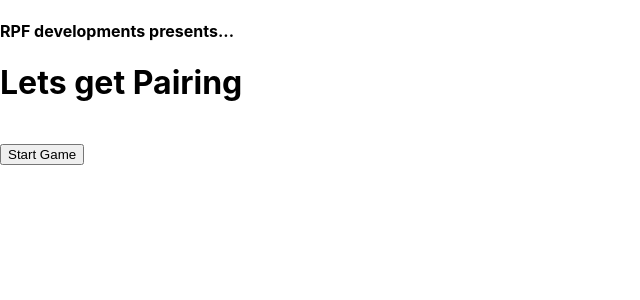
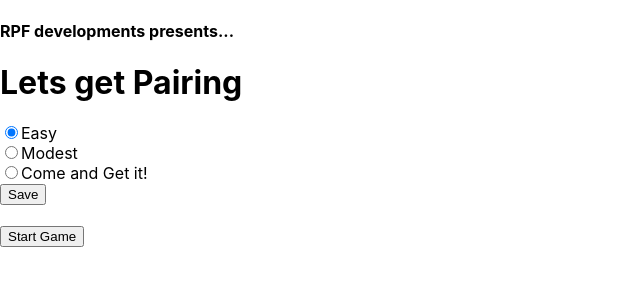
Before and after one commit to ross-ferreira/pairs_app, a React (Create React App) app: page / in a window 1280 px wide. Shown: the top 300 px of the page, without its empty margins (0-640 px from the left). Built offline with nearby package versions, Linux system fonts and the light colour scheme.

Commit message:
added programmic Nav with Timer and End Game Button

```diff
--- a/src/App.js
+++ b/src/App.js
@@ -1,6 +1,8 @@
 import React from 'react';
 import { HashRouter as Router, Route,Switch } from "react-router-dom";
+// import your history file
 
+// use Router instead of BrowserRouter
 
 import './App.css';
 
@@ -9,10 +11,11 @@ import ScorePage from './components/ScorePage';
 import Header from './components/Header';
 import HeaderHome from './components/HeaderHome';
 import WelcomePage from './components/WelcomePage';
+import history from "../src/history";
 
 const App = () => (
   <React.Fragment>
-  <Router>
+  <Router history={ history }>
     <Route exact path="/">
       <HeaderHome/>
       <WelcomePage/>
--- a/src/components/CardsNew/CardsNew.js
+++ b/src/components/CardsNew/CardsNew.js
@@ -1,6 +1,8 @@
 import React, { useState, Component, useEffect } from "react";
 
 import { Link } from 'react-router-dom';
+
+import { Redirect } from 'react-router-dom';
 
 import PairCard from '../PairCard';
 import CountDown from "../CountDown/";
@@ -10,24 +12,18 @@ const CardsNew = ({
     score,
     handleShuffle,
     handleCardClick,
+    handleScore,
 }) => {
 
     useEffect(() => {
         handleShuffle(shuffle());
     }, []);
 
-
     const shuffle = () => {
         let arrShuff = [...cards]
         arrShuff.sort(() => Math.random() - 0.5)
         return arrShuff
     };
-    // let sortedArray = [...originalArray].sort(compareFunction);
-
-    // const [cardClicked, setCardClicked] = useState(cards);
-    const [pairs, setPairs] = useState(cards);
-    // const [scoreinput, setScore] = useState(score);
-
 
     const clicker = (index) => {
         const newCards = [...cards];
@@ -59,7 +55,7 @@ const CardsNew = ({
         return cards;
     }
 
-    console.log("pairs",findPair());
+    console.log("pairs", findPair());
 
     const updateScore = () => {
         let arr2 = [];
@@ -71,26 +67,28 @@ const CardsNew = ({
 
         let tot = (arr2.length / 2)
         return tot;
+
     }
-
-    // console.log("score", scoreinput)
 
     const handleClick = (index) => {
         // index.preventDefault();
-        // setCardClicked(clicker(index));
-        setPairs(findPair());
-        // setScore(updateScore());
-        handleCardClick(clicker(index), updateScore(),findPair());
+        handleCardClick(clicker(index), findPair());
+        // findPair();
+        handleScore(updateScore());
+    };
 
-    };
+
+    console.log("score", updateScore())
+
 
     return (
         <>
             {/* <pre>
             {JSON.stringify(this.state.cards, null, 2)}
         </pre> */}
+            {(updateScore() > 3)? <Redirect to="/endgame"/>:null}
             <div class="score">
-                SCORE: {score}
+                SCORE: {updateScore()}
             </div>
             <div class="timer">
                 <CountDown />
@@ -101,7 +99,7 @@ const CardsNew = ({
                 ))}
             </div>
             <Link to="/endgame">
-                <button> END GAME </button>
+                <button type="submit" onClick={handleScore(updateScore())}> END GAME </button>
             </Link>
 
 
@@ -122,6 +120,12 @@ export default CardsNew;
 
 // onCard={()=>{handleClick(index)}}
 
+
+// let sortedArray = [...originalArray].sort(compareFunction);
+
+// const [cardClicked, setCardClicked] = useState(cards);
+// const [pairs, setPairs] = useState(cards);
+// const [scoreinput, setScore] = useState(score);
 
 // state = {
 //     school: {
--- a/src/components/CardsNew/index.js
+++ b/src/components/CardsNew/index.js
@@ -2,7 +2,9 @@ import { connect } from 'react-redux';
 
 import CardsNew from './CardsNew';
 
-import { shuffleCards, updateClick } from '../../data/actions';
+import { shuffleCards, updateClick,updateScore } from '../../data/actions';
+
+import history from "../../history";
 
 
 const mapStateToProps = (state) => {
@@ -20,9 +22,20 @@ const mapDispatchToProps = (dispatch) => {
         handleShuffle:(valueShuff)=>{
             dispatch (shuffleCards(valueShuff))
         },
-        handleCardClick:(valueC,ValueS)=>{
-            dispatch (updateClick(valueC,ValueS));
+        handleCardClick:(valueC,valuePair,ValueS)=>{
+            dispatch (updateClick(valueC,valuePair,ValueS));
+        },
+
+        handleScore:(scoreVal)=>{
+            dispatch (updateScore(scoreVal))
         },
     }
 }
 export default connect(mapStateToProps,mapDispatchToProps)(CardsNew);
+
+// handleEndGame: scoreVal => {
+//     // dispatch the action
+//     dispatch (updateScore(scoreVal));
+//     // go to the homepage
+//     history.push("/endgame");
+// },
--- a/src/components/CountDown/CountDown.js
+++ b/src/components/CountDown/CountDown.js
@@ -1,4 +1,6 @@
 import React, { Component } from "react";
+
+import { Redirect } from 'react-router-dom';
 
 class CountDown extends Component {
   constructor(props) {
@@ -46,8 +48,8 @@ class CountDown extends Component {
     }
   }
   timeExpired(){
-
     return this.state.seconds === 0? this.resetTimer(): null;
+    // return this.state.seconds === 0? <Redirect to="/endgame"/>: null;
     // return this.state.seconds === 0? this.props.timerExpired(this.resetTimer()): null;
   }
 
@@ -62,8 +64,13 @@ class CountDown extends Component {
     let warning = (timer <= 5 ? { color: 'red' } : { color: 'rgb(246, 170, 25)' });
     this.timeExpired();
     // console.log(this.props);
+    // {(updateScore() > 3)? <Redirect to="/endgame"/>:null}
+    if (this.state.seconds === 0) {
+      return <Redirect to='/endgame'/>
+    }
 
     return(
+
       <div>
         <h2 className="countdown" style={warning}>{timer}</h2>
       </div>
--- a/src/components/CountDown/index.js
+++ b/src/components/CountDown/index.js
@@ -11,13 +11,13 @@ const mapStateToProps = (state) =>{
 }
 
 
-const mapDispatchToProps = (dispatch) => {
+// const mapDispatchToProps = (dispatch) => {
 
-    // return {
-    //     timerExpired: () => {
-    //         dispatch(increment())
-    //     }
-    // }
-}
+//     return {
+//         timerExpired: () => {
+//             dispatch(increment())
+//         }
+//     }
+// }
 
-export default connect(mapStateToProps, mapDispatchToProps)(CountDown);
+export default connect(mapStateToProps, null)(CountDown);
--- a/src/components/WelcomePage/index.js
+++ b/src/components/WelcomePage/index.js
@@ -4,27 +4,74 @@ import { Link } from 'react-router-dom';
 
 import { connect } from 'react-redux';
 
-const mapStateToProps = ({cards,score}) => {
+const mapStateToProps = ({ cards, score }) => {
 
     return {
         // srcImage: state.images[(state.counter -1)].url,
-        cards:cards,
-        score:score,
+        cards: cards,
+        score: score,
     }
 }
 
 
 
-const ScorePage =({cards,score}) => {
+const ScorePage = ({ cards, score }) => {
 
     return (
         <>
-        <div class="final-score-cont">
-        </div>
-        <br/>
-        <Link to="/game">
-            <button>Start Game</button>
-        </Link>
+            <div class="final-score-cont">
+            </div>
+
+            <form>
+
+                <div className="form-check">
+                    <label>
+                        <input
+                            type="radio"
+                            name="react-tips"
+                            value="option1"
+                            checked={true}
+                            className="form-check-input"
+                        />
+            Easy
+          </label>
+                </div>
+
+                <div className="form-check">
+                    <label>
+                        <input
+                            type="radio"
+                            name="react-tips"
+                            value="option2"
+                            className="form-check-input"
+                        />
+            Modest
+          </label>
+                </div>
+
+                <div className="form-check">
+                    <label>
+                        <input
+                            type="radio"
+                            name="react-tips"
+                            value="option3"
+                            className="form-check-input"
+                        />
+            Come and Get it!
+          </label>
+                </div>
+
+                <div className="form-group">
+                    <button className="btn btn-primary mt-2" type="submit">
+                        Save
+          </button>
+                </div>
+
+            </form>
+            <br />
+            <Link to="/game">
+                <button>Start Game</button>
+            </Link>
         </>
     );
 }
--- a/src/data/actions.js
+++ b/src/data/actions.js
@@ -5,16 +5,26 @@ export const shuffleCards = (valueShuff) => {
     };
   };
 
-  export const updateClick = (valueC,ValueS) => {
+  export const updateClick = (valueC,valuePair,ValueS) => {
     return {
       type: 'CLICKSTATUS',
       cardClick: valueC,
+      valuePair:valuePair,
       scoreChange:ValueS,
     };
   };
+
 
   export const reset = () => {
     return {
       type: "RESET",
     };
   };
+
+
+  export const updateScore = (scoreVal) => {
+    return {
+      type: 'SCOREUPDATE',
+      scoreVal: scoreVal,
+    };
+  };
--- a/src/data/reducer.js
+++ b/src/data/reducer.js
@@ -10,8 +10,11 @@ const shuffleCards = (state,{arrayShuff}) => ({ ...state, cards: arrayShuff })
 
 const clickUpdate = (state,{cardClick}) => ({ ...state, cards: cardClick })
 
+const pairs = (state,{valuePair}) => ({ ...state, score: valuePair })
 
-const scoreUpdate = (state,{scoreChange}) => ({ ...state, score: scoreChange })
+// const scoreUpdate = (state,{scoreChange}) => ({ ...state, score: scoreChange })
+
+const scoreIncr = (state,{scoreVal}) => ({ ...state, score: scoreVal })
 
 
 
@@ -20,7 +23,8 @@ export default (state, action) => {
     switch (action.type) {
         case "INCREMENT": return counterIncrease(state);
         case "SHUFFLE": return shuffleCards(state,action);
-        case "CLICKSTATUS": return scoreUpdate(clickUpdate(state,action),action);;
+        case "CLICKSTATUS": return pairs(clickUpdate(state,action),action);;
+        case "SCOREUPDATE": return scoreIncr(state,action);
         case "RESET": return initial;
         default: return state;
         }
--- /dev/null
+++ b/src/history.js
@@ -0,0 +1,2 @@
+import { createBrowserHistory } from "history";
+export default createBrowserHistory();
```
Lines whose indentation alone changed are shown as unchanged.
